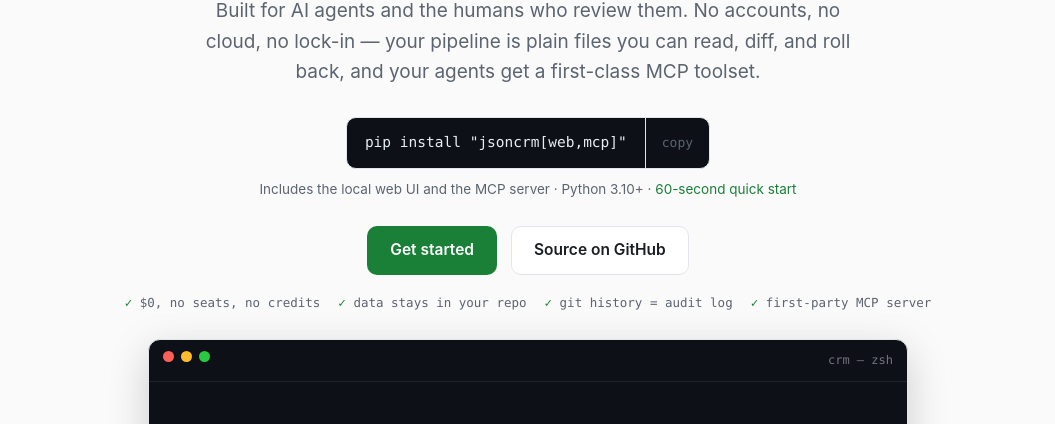
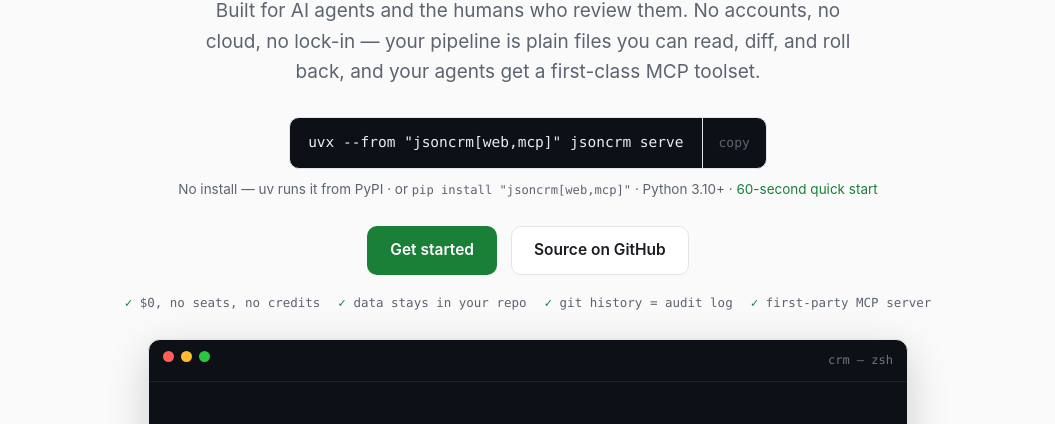
Before and after one commit to pauling-ai/jsoncrm, a website: page website/index.html in a window 1280 px wide. Shown: the part 332-756 px from the top of the page, without its empty margins (112-1167 px from the left). Drawn offline with Linux system fonts and the light colour scheme.

Commit message:
Update documentation

```diff
--- a/website/index.html
+++ b/website/index.html
@@ -59,10 +59,10 @@
       first-class MCP toolset.
     </p>
     <div class="install-box">
-      <code>pip install "jsoncrm[web,mcp]"</code>
+      <code>uvx --from "jsoncrm[web,mcp]" jsoncrm serve</code>
       <button class="copy-btn" type="button" aria-label="Copy install command">copy</button>
     </div>
-    <p class="hero-note">Includes the local web UI and the MCP server · Python 3.10+ · <a href="#quickstart">60-second quick start</a></p>
+    <p class="hero-note">No install — uv runs it from PyPI · or <code>pip install "jsoncrm[web,mcp]"</code> · Python 3.10+ · <a href="#quickstart">60-second quick start</a></p>
     <div class="hero-ctas">
       <a class="btn btn-primary" href="#quickstart">Get started</a>
       <a class="btn btn-ghost" href="https://github.com/pauling-ai/jsoncrm" target="_blank" rel="noopener">Source on GitHub</a>
@@ -208,10 +208,10 @@
     <div class="step">
       <div class="step-num">1</div>
       <div class="step-body">
-        <h3>Install</h3>
-        <div class="code-block"><span class="c"># web UI + MCP server</span>
-pip install "jsoncrm[web,mcp]"</div>
-        <p>Core CLI only: <code>pip install jsoncrm</code>. Requires Python 3.10+ · <a href="https://pypi.org/project/jsoncrm/" target="_blank" rel="noopener">on PyPI</a>.</p>
+        <h3>Get it running</h3>
+        <div class="code-block"><span class="c"># zero install — web UI + MCP server, straight from PyPI</span>
+uvx --from "jsoncrm[web,mcp]" jsoncrm serve</div>
+        <p>Or install: <code>pip install "jsoncrm[web,mcp]"</code> · core CLI only: <code>uvx jsoncrm stats</code> / <code>pip install jsoncrm</code>. Requires Python 3.10+ · <a href="https://pypi.org/project/jsoncrm/" target="_blank" rel="noopener">on PyPI</a>.</p>
       </div>
     </div>
 
```
Also changed, not shown: README.md.
